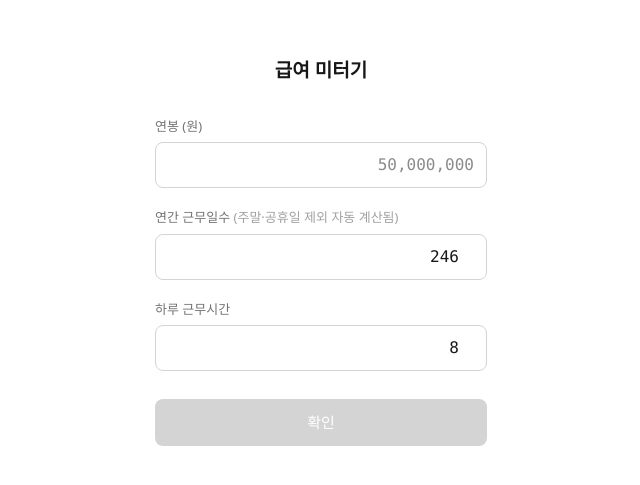
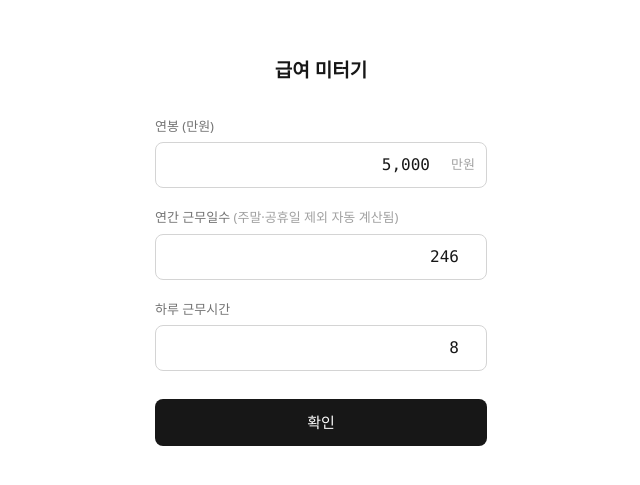
Before and after one commit to Namsanii/salarymeter, a Next.js app: page / in a window 1280 px wide. Shown: the part 197-682 px from the top of the page, without its empty margins (319-959 px from the left). Built offline with nearby package versions, Linux system fonts and the light colour scheme.

Commit message:
salary input in manwon units with default

```diff
--- a/components/salarymeter.tsx
+++ b/components/salarymeter.tsx
@@ -62,7 +62,7 @@ const RATE_INTERVALS: { label: string; seconds: number }[] = [
 export default function SalaryMeter() {
   const currentYear = new Date().getFullYear();
 
-  const [salaryDigits, setSalaryDigits] = useState("");
+  const [salaryManwonDigits, setSalaryManwonDigits] = useState("5000");
   const [workdays, setWorkdays] = useState(() => String(getDefaultWorkdays(currentYear)));
   const [hours, setHours] = useState("8");
   const [view, setView] = useState<"form" | "result">("form");
@@ -75,7 +75,8 @@ export default function SalaryMeter() {
     return () => clearInterval(id);
   }, [view]);
 
-  const salary = Number(salaryDigits || "0");
+  const salaryManwon = Number(salaryManwonDigits || "0");
+  const salary = salaryManwon * 10000;
   const workdaysNum = Math.max(1, Number(workdays || "0"));
   const hoursNum = Math.max(0.1, Number(hours || "0"));
 
@@ -89,11 +90,11 @@ export default function SalaryMeter() {
 
   const handleSalaryChange = (e: ChangeEvent<HTMLInputElement>) => {
     const digits = e.target.value.replace(/[^0-9]/g, "");
-    setSalaryDigits(digits);
+    setSalaryManwonDigits(digits);
   };
 
   const handleConfirm = () => {
-    if (!salaryDigits || salary <= 0) return;
+    if (!salaryManwonDigits || salary <= 0) return;
     setStartTime(Date.now());
     setNow(Date.now());
     setView("result");
@@ -145,15 +146,20 @@ export default function SalaryMeter() {
 
       <div className="space-y-5">
         <div>
-          <label className="block text-[13px] text-neutral-500 mb-1.5">연봉 (원)</label>
-          <input
-            type="text"
-            inputMode="numeric"
-            value={formatWithCommas(salaryDigits)}
-            onChange={handleSalaryChange}
-            placeholder="50,000,000"
-            className="w-full border border-neutral-300 text-neutral-900 text-[16px] px-3 py-2.5 rounded-lg outline-none focus:border-neutral-900 text-right font-mono"
-          />
+          <label className="block text-[13px] text-neutral-500 mb-1.5">연봉 (만원)</label>
+          <div className="relative">
+            <input
+              type="text"
+              inputMode="numeric"
+              value={formatWithCommas(salaryManwonDigits)}
+              onChange={handleSalaryChange}
+              placeholder="5000"
+              className="w-full border border-neutral-300 text-neutral-900 text-[16px] pl-3 pr-14 py-2.5 rounded-lg outline-none focus:border-neutral-900 text-right font-mono"
+            />
+            <span className="absolute right-3 top-1/2 -translate-y-1/2 text-[13px] text-neutral-400">
+              만원
+            </span>
+          </div>
         </div>
 
         <div>
@@ -180,7 +186,7 @@ export default function SalaryMeter() {
 
         <button
           onClick={handleConfirm}
-          disabled={!salaryDigits || salary <= 0}
+          disabled={!salaryManwonDigits || salary <= 0}
           className="w-full bg-neutral-900 text-white text-[15px] font-medium py-3 rounded-lg mt-2 disabled:bg-neutral-300 disabled:cursor-not-allowed"
         >
           확인
```
